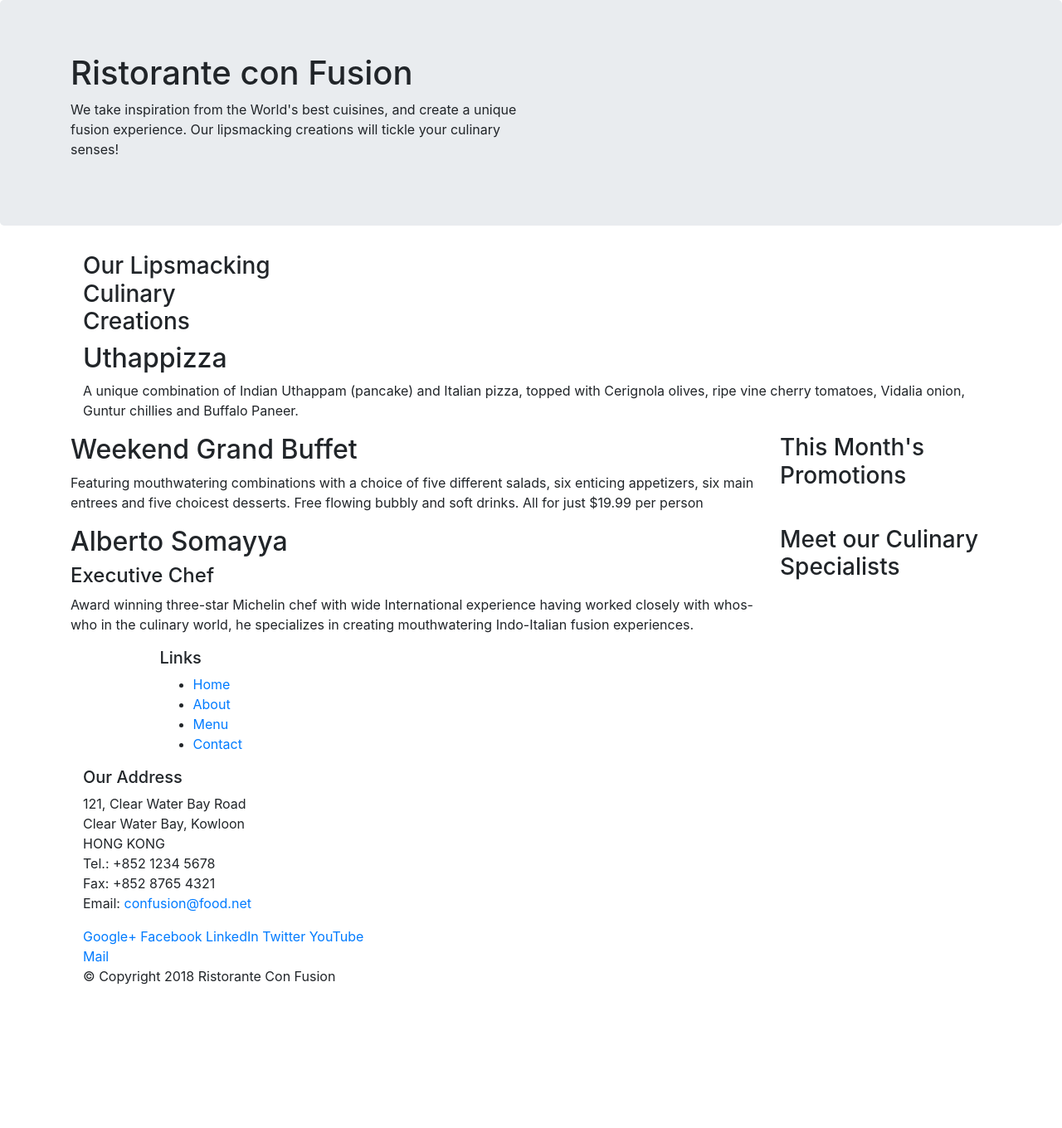
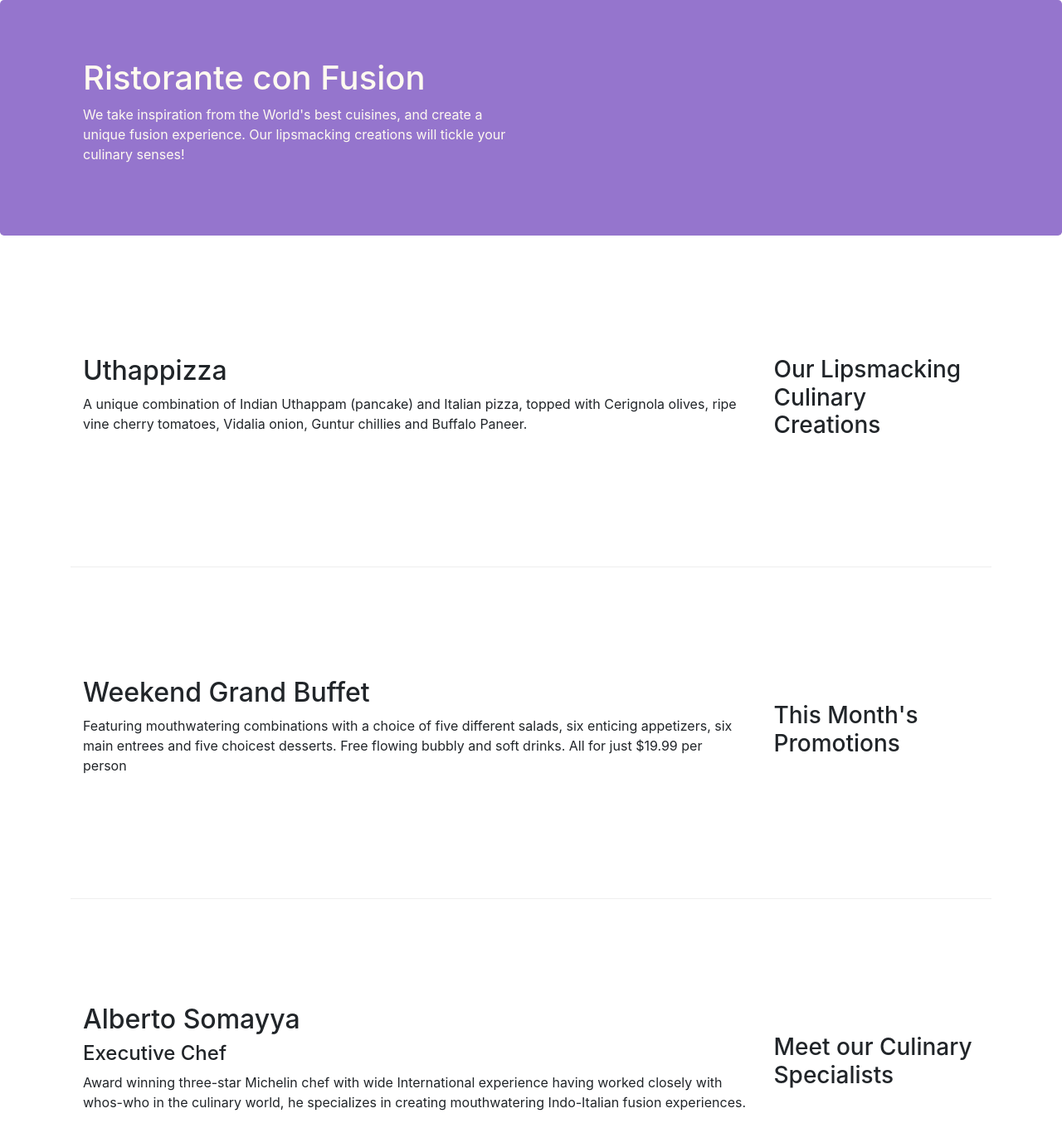
Before and after one commit to Puja005/INFO6250_backendWebDevelopment, a website: page index.html in a window 1280 px wide. Shown: the top 1360 px of the page at 83% size. Before the commit the page ends 1205 px from the top, so only its background shows below. Drawn offline with nearby package versions, Linux system fonts and the light colour scheme.

Commit message:
Bootstrap 2

```diff
--- /dev/null
+++ b/CSS/styles.css
@@ -0,0 +1,30 @@
+.row-header{
+    margin:0px auto;
+    padding:0px;
+}
+
+.row-content {
+    margin:0px auto;
+    padding: 50px 0px 50px 0px;
+    border-bottom: 1px ridge;
+    min-height:400px;
+}
+
+.footer{
+    background-color: #D1C4E9;
+    margin:0px auto;
+    padding: 20px 0px 20px 0px;
+}
+
+.jumbotron {
+    padding:70px 30px 70px 30px;
+    margin:0px auto;
+    background: #9575CD ;
+    color:floralwhite;
+}
+
+address{
+    font-size:80%;
+    margin:0px;
+    color:#0f0f0f;
+}
--- a/index.html
+++ b/index.html
@@ -8,6 +8,7 @@
 
     <!-- Bootstrap CSS -->
     <link rel="stylesheet" href="node_modules/bootstrap/dist/css/bootstrap.min.css">
+    <link href="css/styles.css" rel="stylesheet">
     <title>Ristorante Con Fusion</title>
 </head>
 
@@ -15,7 +16,7 @@
 
     <header class="jumbotron">
         <div class="container">
-            <div class="row">
+            <div class="row row-header">
                 <div class="col-12 col-sm-6">
                     <h1>Ristorante con Fusion</h1>
                     <p>We take inspiration from the World's best cuisines, and create a unique fusion experience. Our lipsmacking creations will tickle your culinary senses!</p>
@@ -27,7 +28,7 @@
     </header>
 
     <div class="container">
-        <div class="row'">
+        <div class="row row-content align-items-center">
             <div class="col-12 col-sm-4 order-sm-last col-md-3">
                 <h3>Our Lipsmacking Culinary Creations</h3>
             </div>
@@ -38,7 +39,7 @@
         </div>
 
 
-        <div class="row">
+        <div class="row row-content align-items-center">
             <div class="col-12 col-sm-4 order-sm-last col-md-3">
                 <h3>This Month's Promotions</h3>
             </div>
@@ -48,7 +49,7 @@
             </div>
         </div>
 
-        <div class="row">
+        <div class="row row-content align-items-center">
             <div class="col-12 col-sm-4 order-sm-last col-md-3">
                 <h3>Meet our Culinary Specialists</h3>
             </div>
@@ -60,12 +61,12 @@
         </div>
     </div>
 
-    <footer>
+    <footer class="footer">
         <div class="container">
             <div class="'row">
                 <div class="col-4 offset-1 col-sm-2">
                     <h5>Links</h5>
-                    <ul>
+                    <ul class="list-unstyled">
                         <li><a href="#">Home</a></li>
                         <li><a href="#">About</a></li>
                         <li><a href="#">Menu</a></li>
@@ -83,8 +84,8 @@
 		              Email: <a href="mailto:confusion@food.net">confusion@food.net</a>
 		           </address>
                 </div>
-                <div class="col-12 col-sm-4">
-                    <div>
+                <div class="col-12 col-sm-4 align-self-center">
+                    <div class="text-center">
                         <a href="http://google.com/+">Google+</a>
                         <a href="http://www.facebook.com/profile.php?id=">Facebook</a>
                         <a href="http://www.linkedin.com/in/">LinkedIn</a>
@@ -94,7 +95,7 @@
                     </div>
                 </div>
            </div>
-           <div>
+           <div class="row justify-content-center">
                 <div class="col-auto">
                     <p>© Copyright 2018 Ristorante Con Fusion</p>
                 </div>
```
